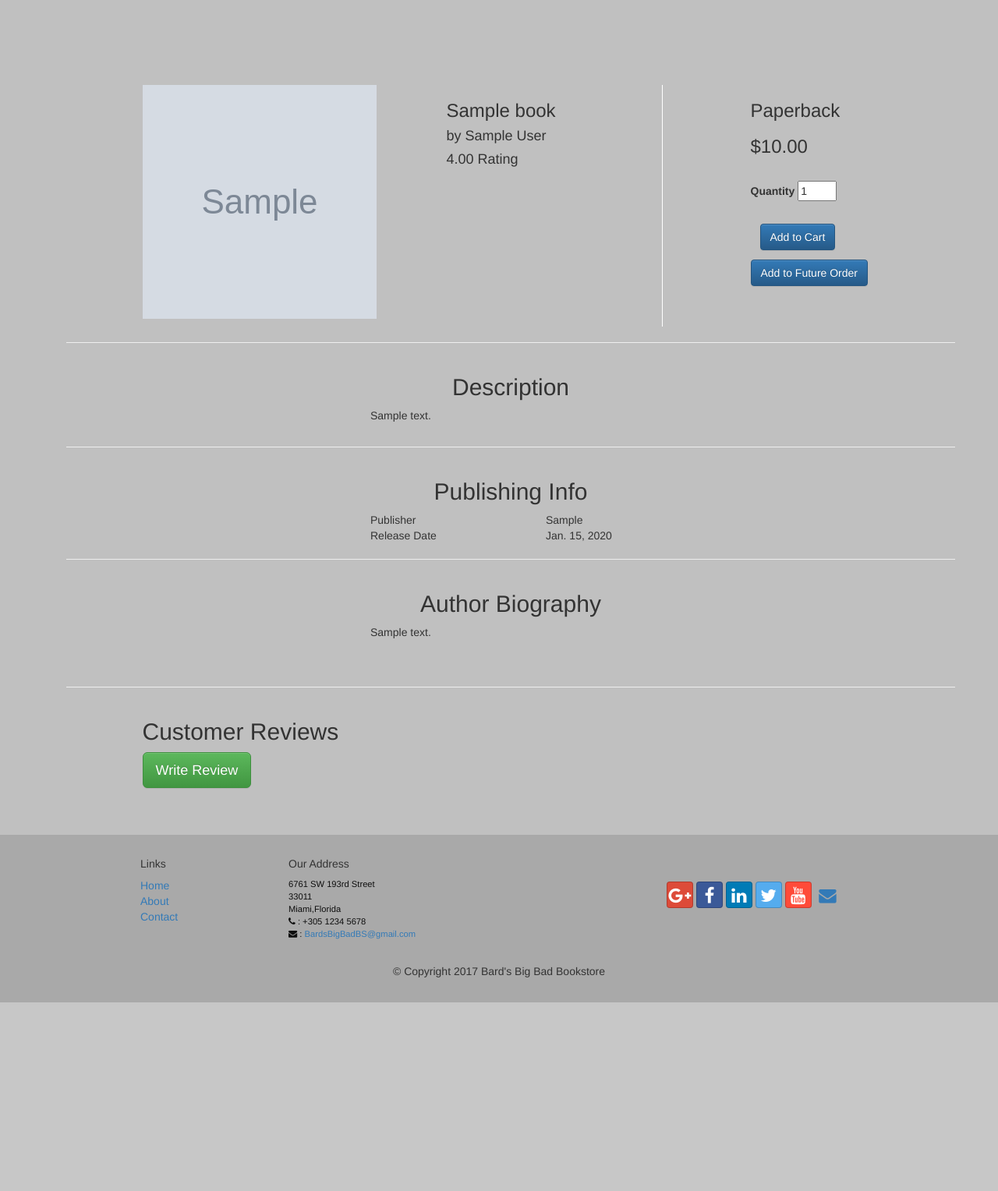
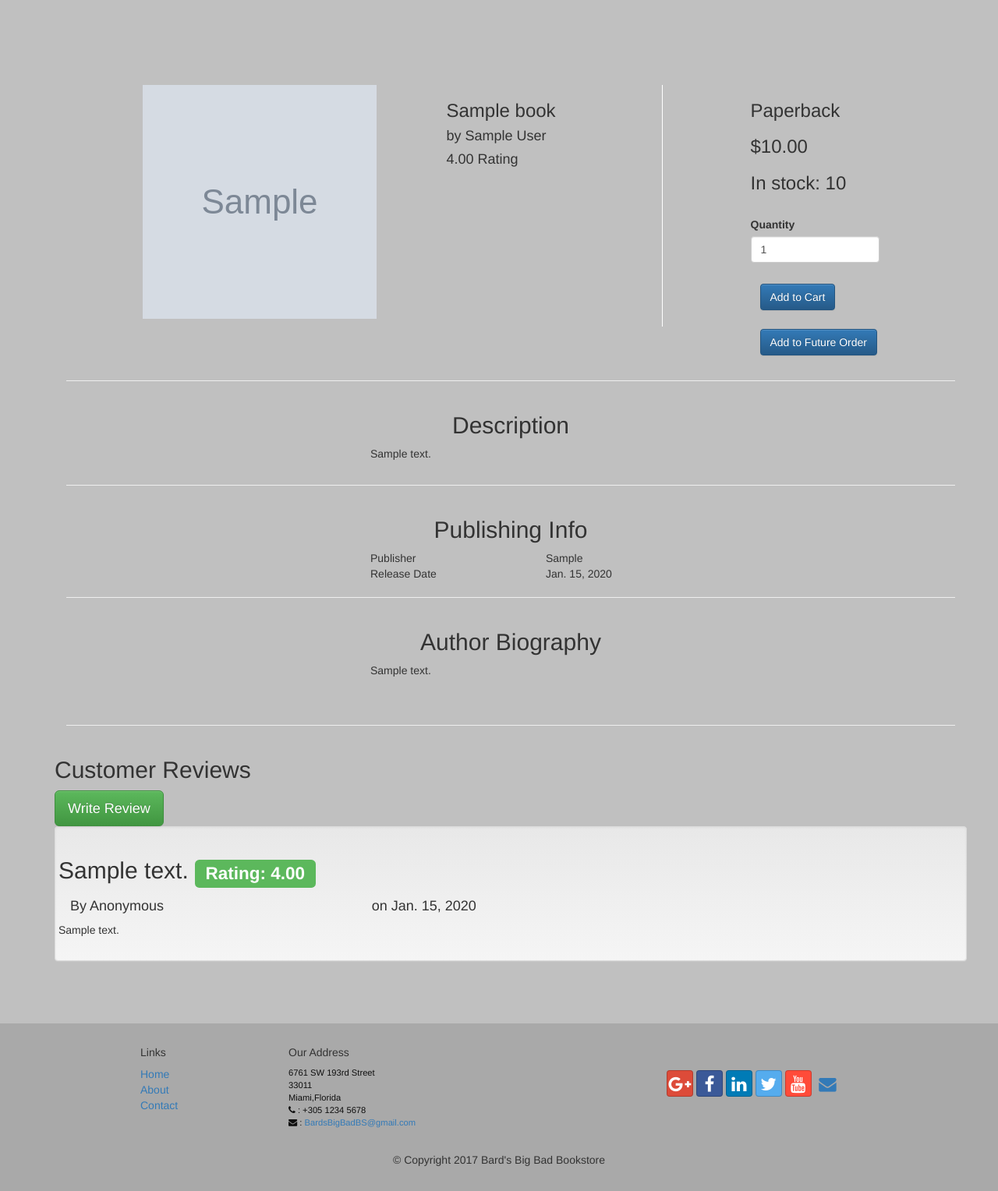
Before and after one commit to mikeweiland/CEN4010, a Django app: a page that uses bookstore/products/templates/products/bookDetail.html in a window 1280 px wide. Shown: the part 51-1579 px from the top of the page at 78% size. Before the commit the page ends 1337 px from the top, so only its background shows below. Run offline with Django 3.2, Linux system fonts and the light colour scheme; tables that the repository leaves empty hold one stand-in row (values such as "Sample post"); grey boxes marked "Sample" are stand-in pictures; parts of the project's set-up code (start-up, migrations or seed data) failed here and were passed over; some libraries are stand-ins or nearby versions.

Commit message:
Input fields for book quantities are now limitted to a maximum of what is currently in stock, which is displayed on the book details page.  Customer reviews now appear at the bottom of the book details pages now too.

```diff
--- a/bookstore/payments/templates/payments/quantityForm.html
+++ b/bookstore/payments/templates/payments/quantityForm.html
@@ -1,8 +1,8 @@
  <form action="{% url 'payments:addBook' %}" method="POST">
     <div class="form-group">
         {% csrf_token %}
-        <label for="quantityValue">Quantity </label>
-        <input type="number" name="quantity" id="quantityValue" style="width:50px;" min="1" value="1">
+        <label for="quantityValue">Quantity</label>
+        <input class="form-control" type="number" name="quantity" id="quantityValue" min="1" value="1" max="{{ book.quantity }}">
         <input type="hidden" name="bookId" value="{{ book.id }}">
         <input type="hidden" name="price" value="{{ book.price }}">
         <input type="hidden" name="next" value="{{ request.path }}">
--- a/bookstore/payments/templates/payments/shoppingCart.html
+++ b/bookstore/payments/templates/payments/shoppingCart.html
@@ -47,8 +47,8 @@
                         <form action="{% url 'payments:updateShoppingCart' %}" method="POST">
                             <div class="form-group">
                                 {% csrf_token %}
-                                <label class="fieldSizeFont" for="quantityValue">Quantity </label>
-                                <input type="number" name="quantity" id="quantityValue" style="width:50px;" value="{{ order_item.quantity }}" min="1">
+                                <label class="fieldSizeFont" for="quantityValue">Quantity</label>
+                                <input class="form-control" type="number" name="quantity" id="quantityValue" style="width:50px;" value="{{ order_item.quantity }}" min="1" max="{{ order_item.book.quantity }}">
                                 <input type="hidden" name="order_item_id" value="{{ order_item.id }}">
                                 <input type="hidden" name="next" value="{{ request.path }}">
                             </div>
--- a/bookstore/products/templates/products/bookDetail.html
+++ b/bookstore/products/templates/products/bookDetail.html
@@ -41,13 +41,16 @@
         <div class="col-xs-3 col-sm-2 col-sm-push-3"  >
             <h3>Paperback</h3>
             <h3>${{ book.price }}</h3>
+            <h3>In stock: {{ book.quantity }}</h3>
             <p style="padding:5px;"></p>
             {% include 'payments/quantityForm.html' %}
 
             <form method="POST" action="{% url 'payments:addFutureBookOrder' %}">{% csrf_token %}
                 <input type="hidden" name="book_id" value="{{ book.id }}">
                 <input type="hidden" name="next" value="{{ request.path }}">
-                <button class="btn btn-md btn-primary">Add to Future Order</button>
+                <div style="padding:12px">
+                    <button class="btn btn-md btn-primary">Add to Future Order</button>
+                </div>
             </form>
 
         </div>
@@ -106,7 +109,7 @@
     <hr>
 
     <div class="row">
-        <div class="col-xs-12 col-sm-3 col-sm-push-1">
+        <div class="col-12">
             <h2>Customer Reviews</h2>
 
             <a class="btn btn-lg btn-success" data-toggle="modal" data-target="#modalReview">Write Review</a>
@@ -118,6 +121,41 @@
                    </div>
                </div>
             </div>
+            {% for review in reviews %}
+            <div class="well">
+                <div class="row">
+                    <h2>
+                        {{ review.review_header }}
+                        {% if review.user_rating >= 4 %}
+                            <span class="label label-success">Rating:  {{ review.user_rating }}</span>
+                        {% elif 2 < review.user_rating < 4 %}
+                            <span class="label label-warning">Rating:  {{ review.user_rating }}</span>
+                        {% else %}
+                            <span class="label label-danger">Rating:  {{ review.user_rating }}</span>
+                        {% endif %}
+                    </h2>
+                </div>
+                <div class="row">
+                    <div class="col-md-4">
+                        <h4>
+                            {% if review.anonymous is True %}
+                                By Anonymous
+                            {% else %}
+                                By {{review.user.nickname}}
+                            {% endif %}
+                        </h4>
+                    </div>
+                    <div class="col-md-4">
+                        <h4>
+                            on {{review.published_date}}
+                        </h4>
+                    </div>
+                </div>
+                <div class="row">
+                    <p>{{review.review_body}}</p>
+                </div>
+            </div>
+            {% endfor %}
         </div>
     </div>
 
```
